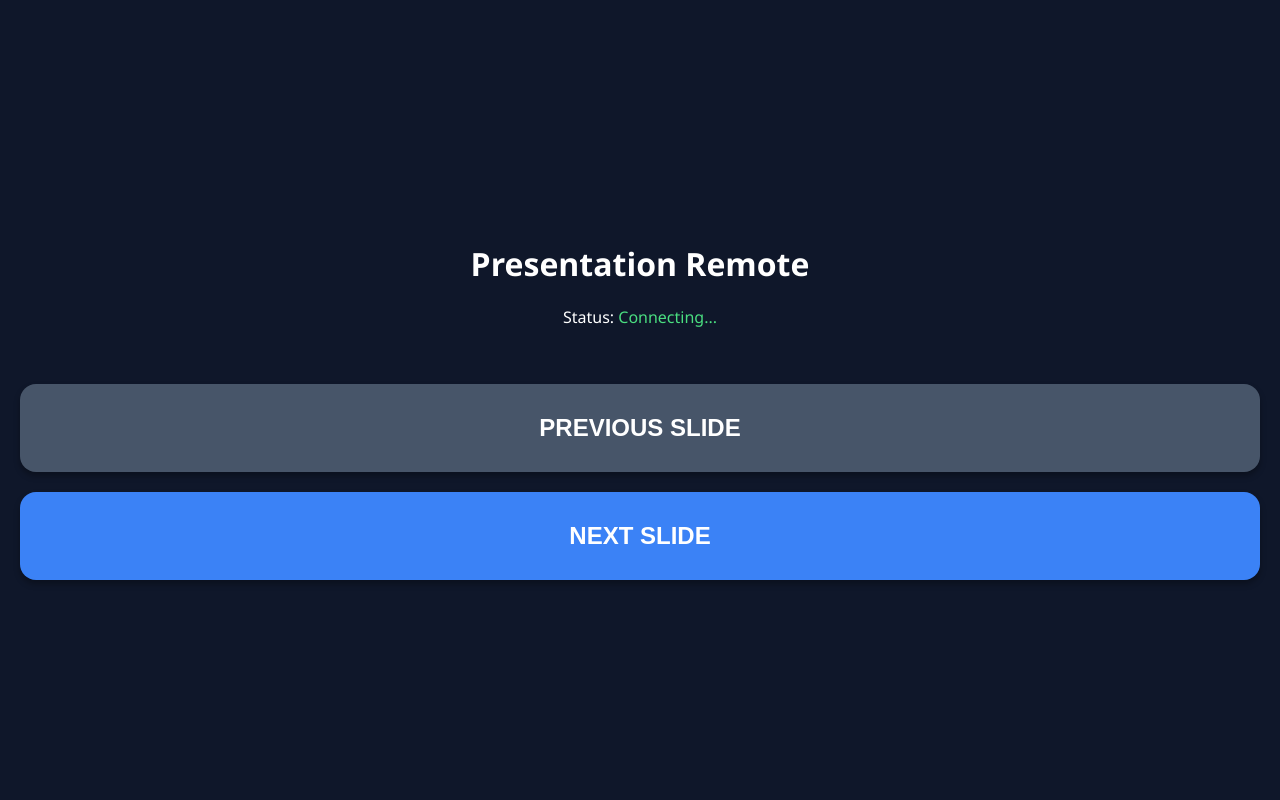
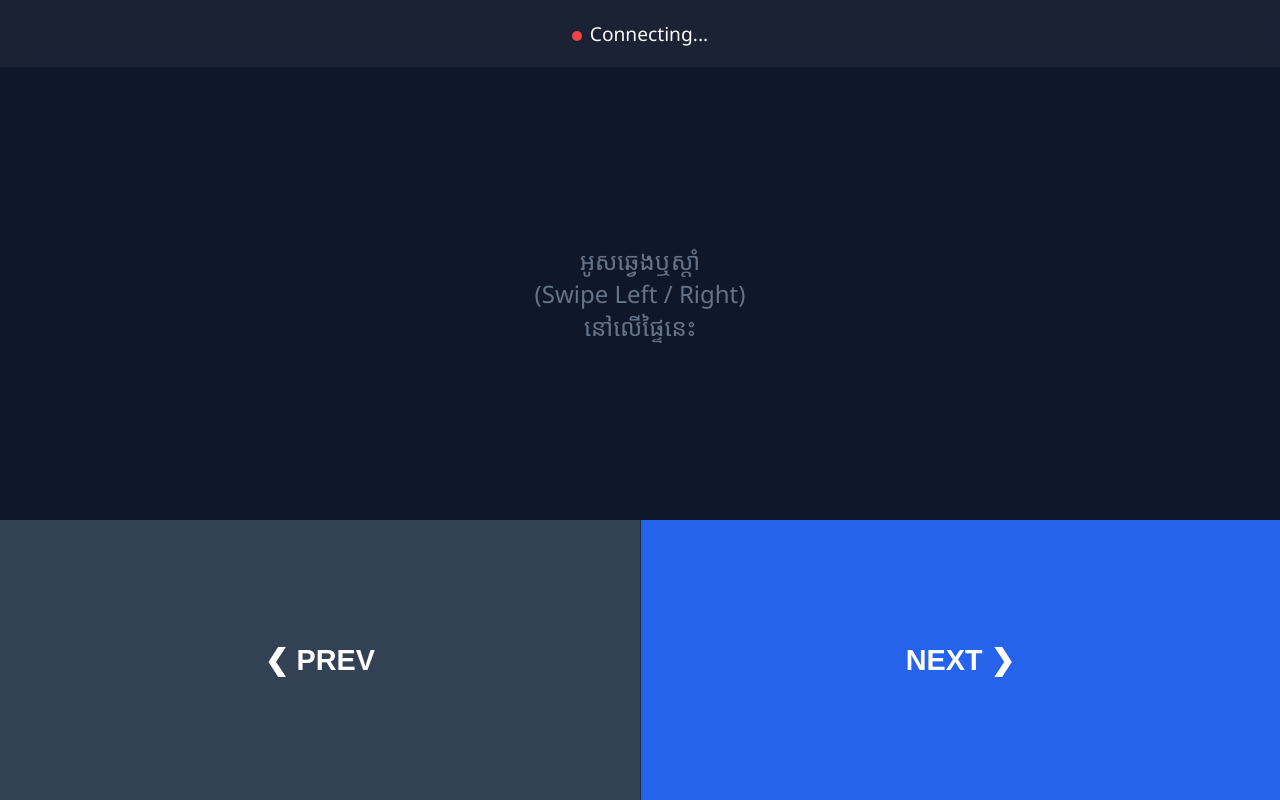
Before and after one commit to fker6322-bit/assigment, a Flask app: page /remote in a window 1280 px wide. Run offline with Flask 3, Linux system fonts and the light colour scheme; some libraries are stand-ins or nearby versions.

Commit message:
Update remote.html

```diff
--- a/Auto_click/templates/remote.html
+++ b/Auto_click/templates/remote.html
@@ -3,86 +3,129 @@
 <head>
     <meta charset="UTF-8">
     <meta name="viewport" content="width=device-width, initial-scale=1.0, maximum-scale=1.0, user-scalable=no">
-    <title>Remote Control</title>
+    <title>Slide Remote</title>
     <script src="https://cdnjs.cloudflare.com/ajax/libs/socket.io/4.0.1/socket.io.js"></script>
     <style>
         body {
             margin: 0;
-            padding: 20px;
+            padding: 0;
             background-color: #0f172a;
-            color: white;
-            font-family: 'Segoe UI', sans-serif;
+            color: #f8fafc;
+            font-family: 'Segoe UI', Tahoma, Geneva, Verdana, sans-serif;
             display: flex;
             flex-direction: column;
             height: 100vh;
-            box-sizing: border-box;
+            justify-content: space-between;
+            overflow: hidden;
+            touch-action: none; /* ការពារការអូសរំកិលទំព័រ (Pull-to-refresh) លើទូរស័ព្ទ */
+        }
+        .status-bar {
+            text-align: center;
+            padding: 20px;
+            font-size: 1.2rem;
+            background: rgba(255, 255, 255, 0.05);
+            backdrop-filter: blur(10px);
+        }
+        .touch-area {
+            flex-grow: 1;
+            display: flex;
             justify-content: center;
+            align-items: center;
+            font-size: 1.5rem;
+            color: #64748b;
+            text-align: center;
+            padding: 20px;
         }
-        .header {
-            text-align: center;
-            margin-bottom: 40px;
-        }
-        .controls {
+        .button-container {
             display: flex;
-            flex-direction: column;
-            gap: 20px;
+            height: 35vh; /* ប៊ូតុងធំៗខាងក្រោម */
         }
         button {
-            background-color: #3b82f6;
+            flex: 1;
+            border: none;
+            font-size: 1.8rem;
+            font-weight: 600;
             color: white;
-            border: none;
-            border-radius: 16px;
-            padding: 30px;
-            font-size: 24px;
-            font-weight: bold;
             cursor: pointer;
-            box-shadow: 0 4px 6px rgba(0,0,0,0.3);
-            transition: background-color 0.2s;
-            text-transform: uppercase;
-        }
-        button:active {
-            background-color: #2563eb;
-            transform: scale(0.98);
+            transition: background 0.1s;
         }
         .btn-prev {
-            background-color: #475569;
+            background-color: #334155;
+            border-right: 1px solid #1e293b;
         }
-        .btn-prev:active {
-            background-color: #334155;
+        .btn-prev:active { background-color: #475569; }
+
+        .btn-next {
+            background-color: #2563eb;
         }
+        .btn-next:active { background-color: #3b82f6; }
+
+        #status-dot {
+            display: inline-block;
+            width: 10px;
+            height: 10px;
+            border-radius: 50%;
+            background-color: #ef4444; /* ក្រហមពេលដាច់ខ្សែ */
+            margin-right: 8px;
+        }
+        .connected #status-dot { background-color: #22c55e; /* បៃតងពេលភ្ជាប់ជាប់ */ }
     </style>
 </head>
-<body>
+<body id="swipe-zone">
 
-    <div class="header">
-        <h1>Presentation Remote</h1>
-        <p>Status: <span id="status" style="color: #4ade80;">Connecting...</span></p>
+    <div class="status-bar" id="status-bar">
+        <span id="status-dot"></span><span id="status-text">Connecting...</span>
     </div>
 
-    <div class="controls">
-        <button class="btn-prev" onclick="sendPrev()">Previous Slide</button>
-        <button class="btn-next" onclick="sendNext()">Next Slide</button>
+    <div class="touch-area">
+        អូសឆ្វេងឬស្តាំ <br> (Swipe Left / Right)<br>នៅលើផ្ទៃនេះ
+    </div>
+
+    <div class="button-container">
+        <button class="btn-prev" onclick="sendPrev()">&#10094; PREV</button>
+        <button class="btn-next" onclick="sendNext()">NEXT &#10095;</button>
     </div>
 
     <script>
         const socket = io();
 
+        // គ្រប់គ្រងស្ថានភាពនៃការភ្ជាប់
         socket.on('connect', () => {
-            document.getElementById('status').innerText = 'Connected';
-            document.getElementById('status').style.color = '#4ade80';
+            document.getElementById('status-bar').classList.add('connected');
+            document.getElementById('status-text').innerText = 'Remote Ready';
         });
 
         socket.on('disconnect', () => {
-            document.getElementById('status').innerText = 'Disconnected';
-            document.getElementById('status').style.color = '#f87171';
+            document.getElementById('status-bar').classList.remove('connected');
+            document.getElementById('status-text').innerText = 'Disconnected';
         });
 
-        function sendNext() {
-            socket.emit('next_slide');
-        }
+        // មុខងារបញ្ជូនសញ្ញា
+        function sendNext() { socket.emit('next_slide'); }
+        function sendPrev() { socket.emit('prev_slide'); }
 
-        function sendPrev() {
-            socket.emit('prev_slide');
+        // មុខងារអូស (Swipe Logic) សម្រាប់ទូរស័ព្ទ
+        let touchstartX = 0;
+        let touchendX = 0;
+        const swipeZone = document.getElementById('swipe-zone');
+
+        swipeZone.addEventListener('touchstart', e => {
+            touchstartX = e.changedTouches[0].screenX;
+        }, false);
+
+        swipeZone.addEventListener('touchend', e => {
+            touchendX = e.changedTouches[0].screenX;
+            handleSwipe();
+        }, false);
+
+        function handleSwipe() {
+            const minSwipeDistance = 50; // កំណត់ចម្ងាយនៃការអូស
+            if (touchendX < touchstartX - minSwipeDistance) {
+                sendNext(); // អូសទៅឆ្វេង = Next
+            }
+            if (touchendX > touchstartX + minSwipeDistance) {
+                sendPrev(); // អូសទៅស្តាំ = Prev
+            }
         }
     </script>
 </body>
```
